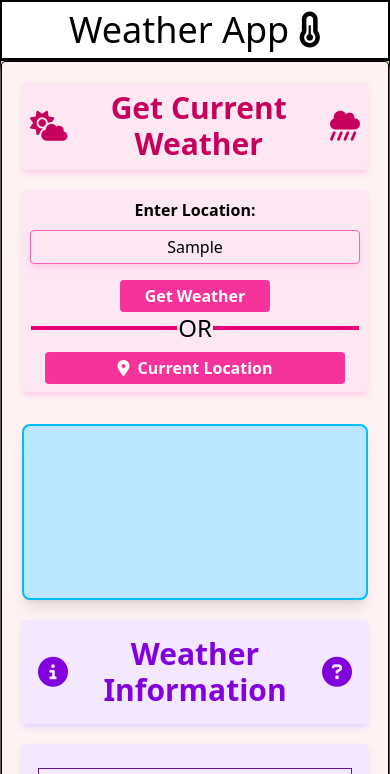
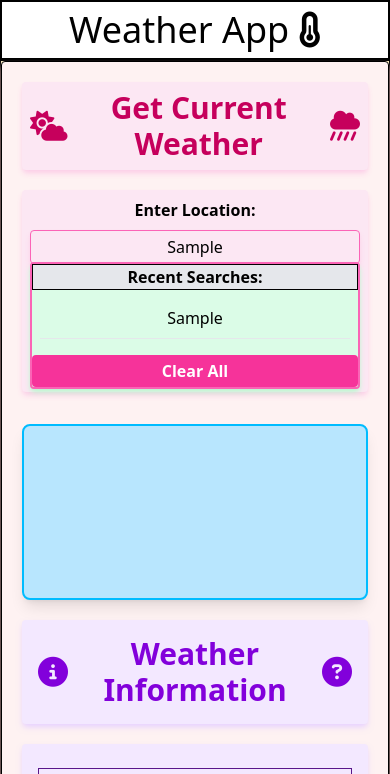
Before and after one commit to steller520/Weather_App, a website: page index.html in a window 390 px wide. Both pictures are taken after typing "Sample" into the empty fields and a click on the button "Get Weather". Shown: the top 774 px of the page. Drawn offline with Linux system fonts and the light colour scheme.

Commit message:
Refactor recent searches functionality in index.html and script.js; add blur and filter properties in output.css

```diff
--- a/index.html
+++ b/index.html
@@ -42,7 +42,7 @@
                             <div id="recent-searches-list" class="overflow-y-auto h-fit max-h-20 p-2">
                                 <!-- Recent searches will be populated here -->
                             </div>
-                            <button id="clear-recent-searches" class="bg-pink-500 hover:bg-pink-600 text-white font-bold py-1 px-3 w-full rounded mt-2  mx-auto text-1xl">
+                            <button type="button" id="clear-recent-searches" class="bg-pink-500 hover:bg-pink-600 text-white font-bold py-1 px-3 w-full rounded mt-2  mx-auto text-1xl">
                                 Clear All
                             </button>
                         </div>
--- a/src/js/script.js
+++ b/src/js/script.js
@@ -1,7 +1,14 @@
 console.log("Weather App script loaded");
 
 // Global references for DOM elements
-let searchForm, searchInput, recentSearchesContainer, clearRecentSearchesButton;
+let searchForm,
+    searchInput,
+     recentSearchesListContainer,
+     clearRecentSearchesButton,
+     weatherInfoContainer,
+     recentSearchesContainer,
+     currentLocation
+     ;
 
 //Dom content loaded event to ensure all elements are available
 document.addEventListener("DOMContentLoaded", () => {
@@ -9,16 +16,35 @@ document.addEventListener("DOMContentLoaded", () => {
     // Assign elements to globals
     searchForm = document.getElementById("search-form");
     searchInput = document.getElementById("search-input");
-    recentSearchesContainer = document.getElementById("recent-searches-list");
+    recentSearchesListContainer = document.getElementById("recent-searches-list");
+    recentSearchesContainer = document.getElementById("recent-searches");
     clearRecentSearchesButton = document.getElementById("clear-recent-searches");
+    currentLocation = document.getElementById("current-location-button");
 
     console.log("Search Form:", !!searchForm);
     console.log("Search Input:", !!searchInput);
+    console.log("Recent Searches List Container:", !!recentSearchesListContainer);
+    console.log("Clear Recent Searches Button:", !!clearRecentSearchesButton);
+    console.log("Weather Info Container:", !!weatherInfoContainer);
     console.log("Recent Searches Container:", !!recentSearchesContainer);
-    console.log("Clear Recent Searches Button:", !!clearRecentSearchesButton);
+    console.log("Current Location Button:", !!currentLocation);
 
-    // Load and display recent searches from local storage
-    loadRecentSearches();
+    // update recent searches and display recent searches from local storage
+    updateRecentSearches();
+
+    //toggle show/hide recent searches
+    toggleShowHideRecentSearches();
+
+
+    // Clear recent searches
+    clearRecentSearchesButton.addEventListener("click", () => {
+        // Clear recent searches from local storage
+        localStorage.removeItem("recentSearches");
+        // Clear the search input field
+        searchInput.value = "";
+        // Update the recent searches UI and hide if empty
+        updateRecentSearches();
+    });
 
     // Add event listener for search form submission
     searchForm.addEventListener("submit", (event) => {
@@ -31,27 +57,11 @@ document.addEventListener("DOMContentLoaded", () => {
     });
 
     // Initialize the weather app with default coordinates
-    initializeWeatherApp(defaultCoordinates);
+    // initializeWeatherApp(defaultCoordinates);
 });
-// Function to load and display recent searches from local storage
-function loadRecentSearches() {
-    // Clear container first
-    recentSearchesContainer.innerHTML = "";
-    const recentSearches = JSON.parse(localStorage.getItem("recentSearches")) || [];
-    recentSearches.forEach(city => {
-        const searchItem = document.createElement("div");
-        searchItem.classList.add("recent-search-item", "p-2", "border-b", "border-gray-200");
-        searchItem.textContent = city;
-        searchItem.addEventListener("click", () => {
-            searchInput.value = city;
-            searchForm.dispatchEvent(new Event("submit"));
-        });
-        recentSearchesContainer.appendChild(searchItem);
-    });
-}
 
 // Default coordinates for the weather API
-const defaultCoordinates = {
+let defaultCoordinates = {
     latitude: 28.6139,
     longitude: 77.2090,
     cityname: "New Delhi"
@@ -61,23 +71,26 @@ const defaultCoordinates = {
 function addRecentSearch(city) {
     console.log("Adding recent search:", city);
     // Check if the city is already in recent searches
-    const existingSearches = Array.from(recentSearchesContainer.children).map(item => item.textContent);
+    const existingSearches = Array.from(recentSearchesListContainer.children).map(item => item.textContent);
     console.log("Existing searches:", existingSearches);
     if (!existingSearches.includes(city)) {
         const searchItem = document.createElement("div");
         searchItem.classList.add("recent-search-item", "p-2", "border-b", "border-gray-200","bg-yellow-100");
         searchItem.textContent = city;
-        recentSearchesContainer.appendChild(searchItem);
+        recentSearchesListContainer.appendChild(searchItem);
         searchItem.addEventListener("click", () => {
             searchInput.value = city;
             searchForm.dispatchEvent(new Event("submit"));
         });
+    }else {
+        console.log("City already exists in recent searches:", city);
     }
     console.log("Added recent search:", city);
 
 
     // Save recent searches to local storage
     saveRecentSearches(city);
+    updateRecentSearches();
 
 }
 
@@ -90,3 +103,56 @@ function saveRecentSearches(city) {
     localStorage.setItem("recentSearches", JSON.stringify(recentSearches));
     console.log("Saved recent searches:", recentSearches);
 }
+
+// Function to update recent searches display
+function updateRecentSearches() {
+    // Clear existing items
+    recentSearchesListContainer.innerHTML = "";
+
+
+    // Get recent searches from local storage
+    const recentSearches = JSON.parse(localStorage.getItem("recentSearches")) || [];
+    console.log("Updating recent searches:", recentSearches);
+
+    if (recentSearches.length > 0 ) {
+        // Show the recent searches container (parent)
+        recentSearchesContainer.classList.remove("hidden");
+
+        // Populate the recent searches container
+        recentSearches.forEach(city => {
+            const searchItem = document.createElement("div");
+            searchItem.classList.add("recent-search-item", "p-2", "border-b", "border-gray-200");
+            searchItem.textContent = city;
+            searchItem.addEventListener("click", () => {
+                searchInput.value = city;
+                searchForm.dispatchEvent(new Event("submit"));
+            });
+            recentSearchesListContainer.appendChild(searchItem);
+        });
+    } else {
+        // Hide the recent searches container (parent) if no searches exist
+        recentSearchesContainer.classList.add("hidden");
+    }
+}
+
+//toggle show/hide recent searches
+function toggleShowHideRecentSearches() {
+    // Show/hide recent searches dropdown logic (attach only once)
+    recentSearchesContainer.addEventListener("click", () => {
+        recentSearchesContainer.classList.add("hidden");
+    });
+
+    // Show recent searches when clicking on the search input
+    searchInput.addEventListener("click", () => {
+        if (recentSearchesListContainer.children.length > 0) {
+            recentSearchesContainer.classList.remove("hidden");
+        }
+    });
+    // Hide recent searches when clicking outside
+    document.body.addEventListener("click", (event) => {
+        if (!recentSearchesContainer.contains(event.target) && !searchInput.contains(event.target)) {
+            recentSearchesContainer.classList.add("hidden");
+        }
+    });
+
+}
```
Also changed, not shown: src/css/output.css.
